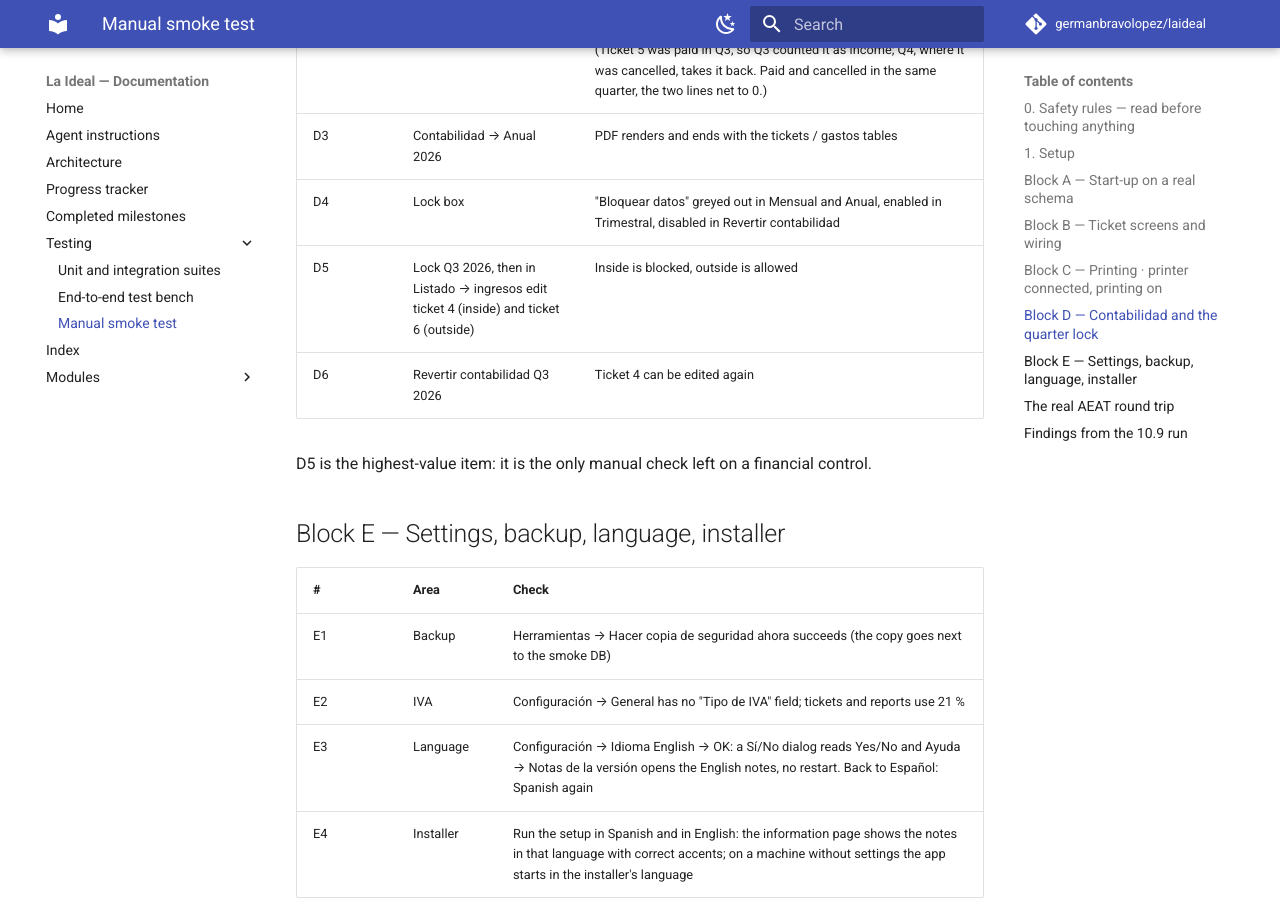
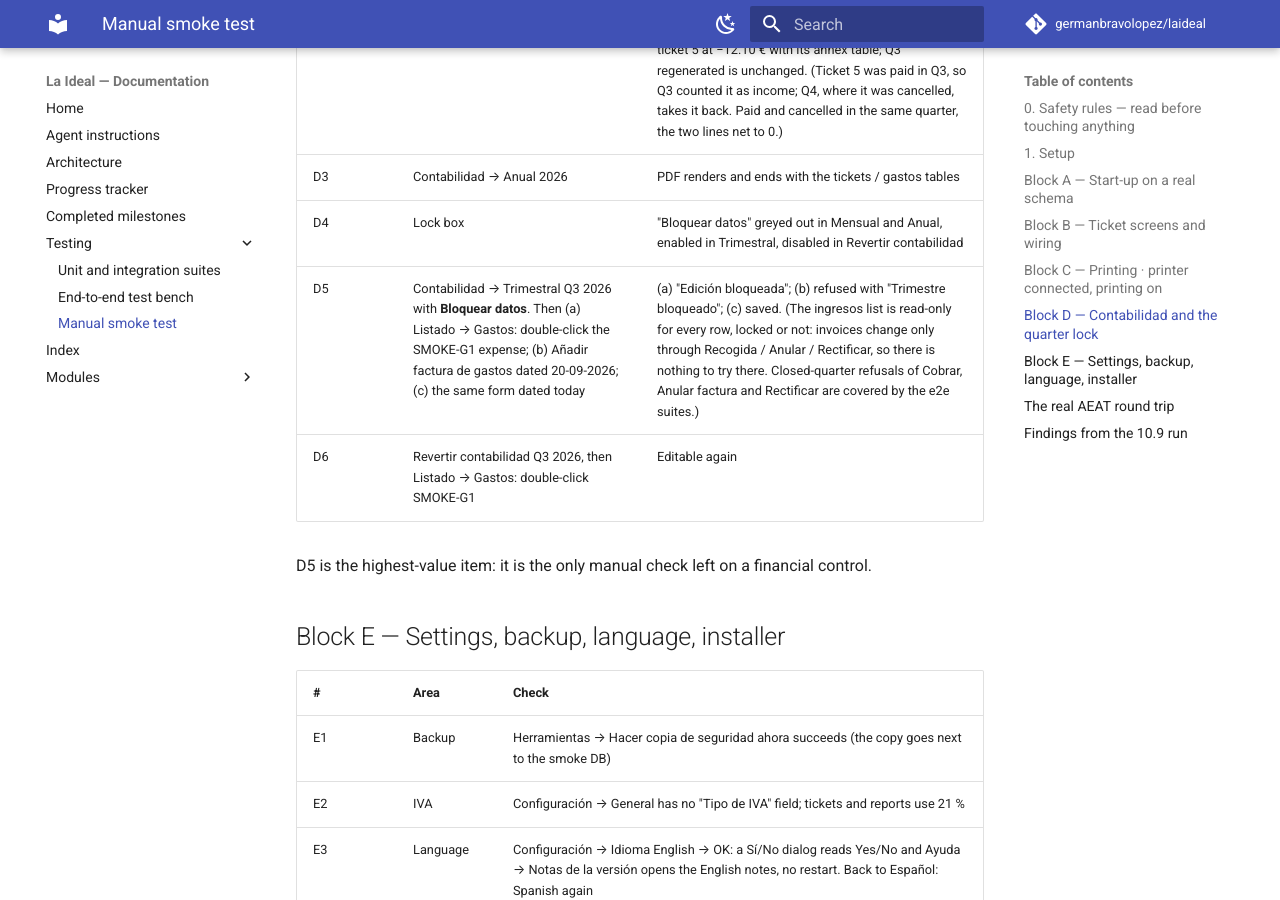
Before and after one commit to germanbravolopez/laideal, an MkDocs documentation site: the page built from docs/testing/smoke_test.md, in a window 1280 px wide and 900 px high, scrolled down 4482 px. Built offline with MkDocs 1.6.1 and Material for MkDocs 9.7.7, drawn with Linux system fonts in a browser that asks for light colours; comment, search, counter and statistics services are not loaded.

Commit message:
Smoke test D5/D6: check the quarter lock where it applies (Listado gastos edit, expense form date), not on the always read-only ingresos list

```diff
--- a/docs/testing/smoke_test.md
+++ b/docs/testing/smoke_test.md
@@ -143,8 +143,8 @@ The QR itself is checked by `test_e2e_app` (when it is requested) and `test_tick
 | D2 | Contabilidad → Trimestral, Q4 2026 | "Anulaciones / rectificaciones del periodo" shows ticket 5 at −12.10 € with its annex table; Q3 regenerated is unchanged. (Ticket 5 was paid in Q3, so Q3 counted it as income; Q4, where it was cancelled, takes it back. Paid and cancelled in the same quarter, the two lines net to 0.) |
 | D3 | Contabilidad → Anual 2026 | PDF renders and ends with the tickets / gastos tables |
 | D4 | Lock box | "Bloquear datos" greyed out in Mensual and Anual, enabled in Trimestral, disabled in Revertir contabilidad |
-| D5 | Lock Q3 2026, then in Listado → ingresos edit ticket 4 (inside) and ticket 6 (outside) | Inside is blocked, outside is allowed |
-| D6 | Revertir contabilidad Q3 2026 | Ticket 4 can be edited again |
+| D5 | Contabilidad → Trimestral Q3 2026 with **Bloquear datos**. Then (a) Listado → Gastos: double-click the SMOKE-G1 expense; (b) Añadir factura de gastos dated 20-09-2026; (c) the same form dated today | (a) "Edición bloqueada"; (b) refused with "Trimestre bloqueado"; (c) saved. (The ingresos list is read-only for every row, locked or not: invoices change only through Recogida / Anular / Rectificar, so there is nothing to try there. Closed-quarter refusals of Cobrar, Anular factura and Rectificar are covered by the e2e suites.) |
+| D6 | Revertir contabilidad Q3 2026, then Listado → Gastos: double-click SMOKE-G1 | Editable again |
 
 D5 is the highest-value item: it is the only manual check left on a financial control.
 
```
